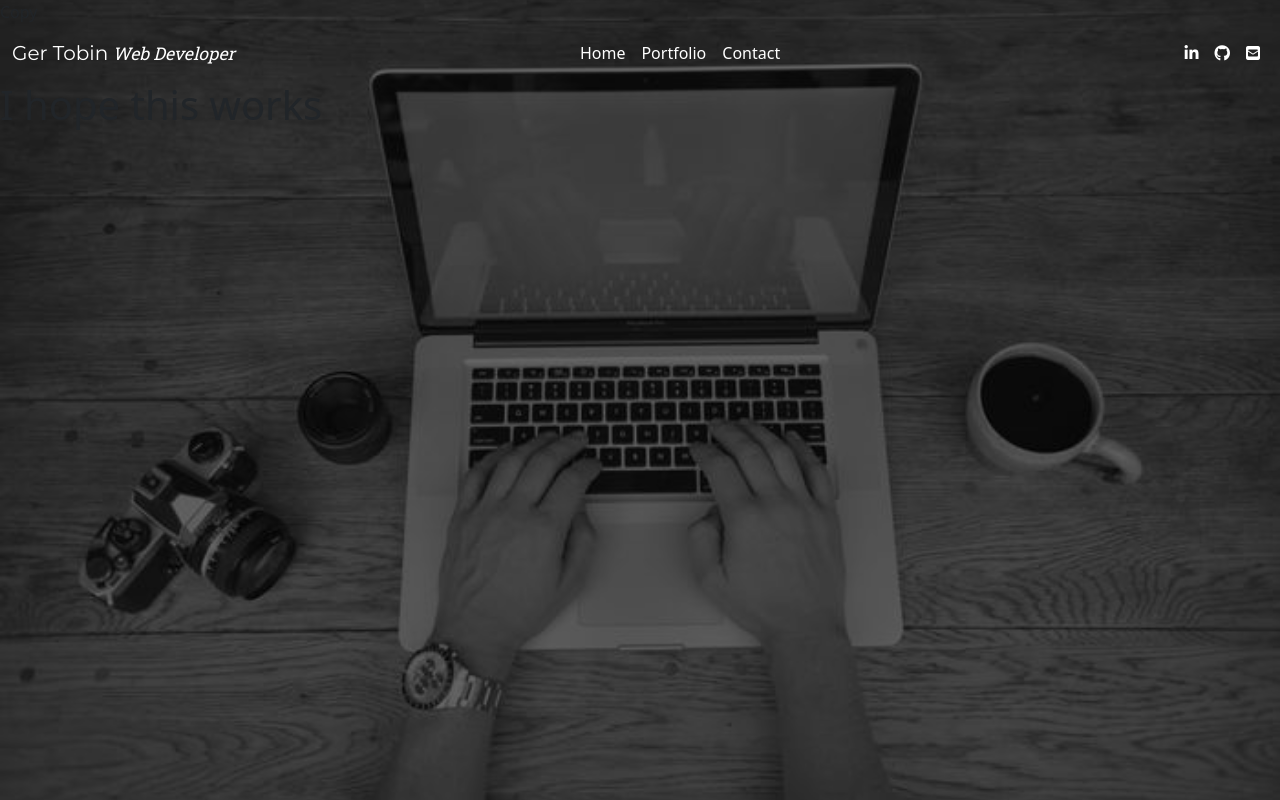
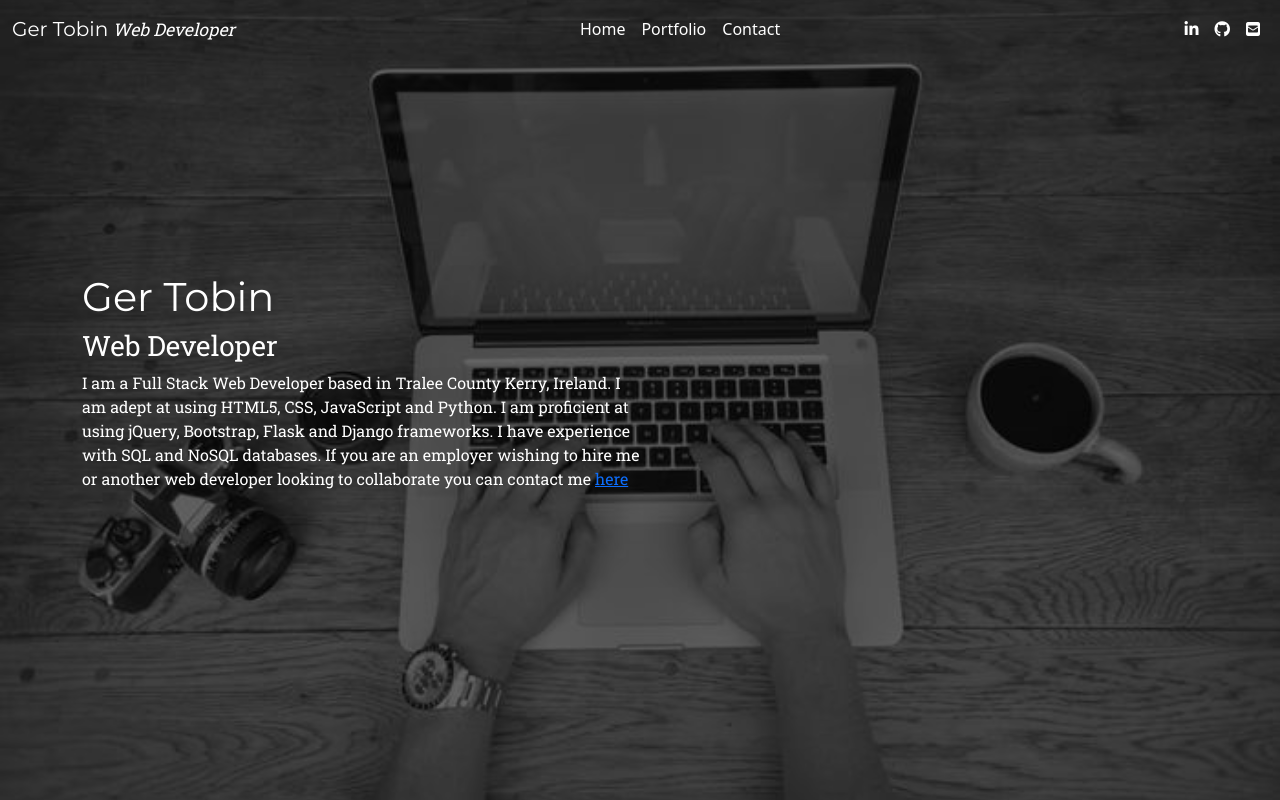
Before and after one commit to Gertobin11/personal-portfolio, a Django app: page / in a window 1280 px wide. Run offline with Django 3.2, Linux system fonts and the light colour scheme; some libraries are stand-ins or nearby versions.

Commit message:
added cta section to index.html, basic structure in place

```diff
--- a/home/templates/home/index.html
+++ b/home/templates/home/index.html
@@ -1,4 +1,21 @@
 {% extends 'base.html' %}
 {% block content %}
-    <h1>I hope this works</h1>
+    <main class="container">
+        <div class="row" id="cta-section">
+            <div class="col-12">
+                <h1 class=" text-white title-text">
+                    Ger Tobin</h1>
+                <h3 class="text-white paragraph-text">
+                    Web Developer
+                </h3>
+                <p class="text-white paragraph-text w-50">
+                    I am a Full Stack Web Developer based in Tralee County Kerry, Ireland.
+                    I am adept at using HTML5, CSS, JavaScript and Python. I am proficient at using jQuery,
+                    Bootstrap, Flask and Django frameworks. I have experience with SQL and NoSQL databases.
+                    If you are an employer wishing to  hire me or another web developer looking to collaborate
+                    you can contact me <a href="#">here</a>
+                </p>
+            </div>
+        </div>
+    </main>
 {% endblock %}
--- a/static/css/base.css
+++ b/static/css/base.css
@@ -1,4 +1,6 @@
 @import url('https://fonts.googleapis.com/css2?family=Montserrat&family=Roboto+Slab&display=swap');
+
+/* General styles */
 
 * {
     box-sizing: border-box;
@@ -15,7 +17,7 @@
 }
 
 .black-overlay {
-    background:rgba(0, 0, 0, 0.6);
+    background:rgba(0, 0, 0, 0.7);
 }
 
 .title-text {
@@ -32,6 +34,8 @@
     margin: 0 auto;
 }
 
+/* Navbar styles */
+
 .w-33 {
     min-width: 33%;
 }
@@ -40,7 +44,17 @@
     background-color: white;
 }
 
+/* Index page styles */
 
+main {
+    position: relative;
+    min-height: 90vh;
+}
+
+#cta-section {
+    position: absolute;
+    top: 30%;
+}
 
 
 
--- a/templates/base.html
+++ b/templates/base.html
@@ -28,48 +28,6 @@
     <title>Ger Tobin, Web Developer{% block extra_title %}{% endblock %}</title>
 </head>
 <body>
-<!--
-    <nav class="navbar navbar-expand-lg bg-transparent">
-        <div class="container-fluid row">
-            <button class="navbar-toggler" type="button" data-bs-toggle="collapse" data-bs-target="#navbarTogglerDemo03"
-                aria-controls="navbarTogglerDemo03" aria-expanded="false" aria-label="Toggle navigation">
-                <span class="navbar-toggler-icon"></span>
-            </button>
-            <div class="col-4">
-                <a class="navbar-brand title-text text-white" href="#">Ger Tobin<span class="paragraph-text"><em><small> Web Developer</small></em></span></a>
-            </div>
-            <div class="collapse navbar-collapse col-md-4" id="navbarTogglerDemo03">
-                <ul class="navbar-nav me-auto mb-2 mb-lg-0 d-flex justify-content-center">
-                    <li class="nav-item">
-                        <a class="text-white nav-link" aria-current="page" href="#">Home</a>
-                    </li>
-                    <li class="nav-item">
-                        <a class="text-white nav-link" href="#">Portfolio</a>
-                    </li>
-                    <li class="nav-item">
-                        <a class="text-white nav-link" href="#">Contact</a>
-                    </li>
-                </ul>
-            </div>
-            <div class="collapse navbar-collapse col-4" id="navbarTogglerDemo04">
-                <ul class="navbar-nav me-auto mb-2 mb-lg-0 d-flex justify-content-end">
-                    <li class="nav-item">
-                        <a class="text-white nav-link" aria-current="page" href="#"><i
-                                class="fab fa-linkedin-in"></i></a>
-                    </li>
-                    <li class="nav-item">
-                        <a class="text-white nav-link" href="#"><i class="fab fa-github"></i></a>
-                    </li>
-                    <li class="nav-item">
-                        <a class="text-white nav-link" href="#"><i class="fas fa-envelope-square"></i></a>
-                    </li>
-                </ul>
-            </div>
-        </div>
-    </nav>
--->
-
-    Copy
     <nav class="navbar navbar-expand-lg navbar-light bg-transparent">
         <div class="container-fluid">
             <button class="navbar-toggler" type="button" data-bs-toggle="collapse" data-bs-target="#navbarTogglerDemo03"
```
